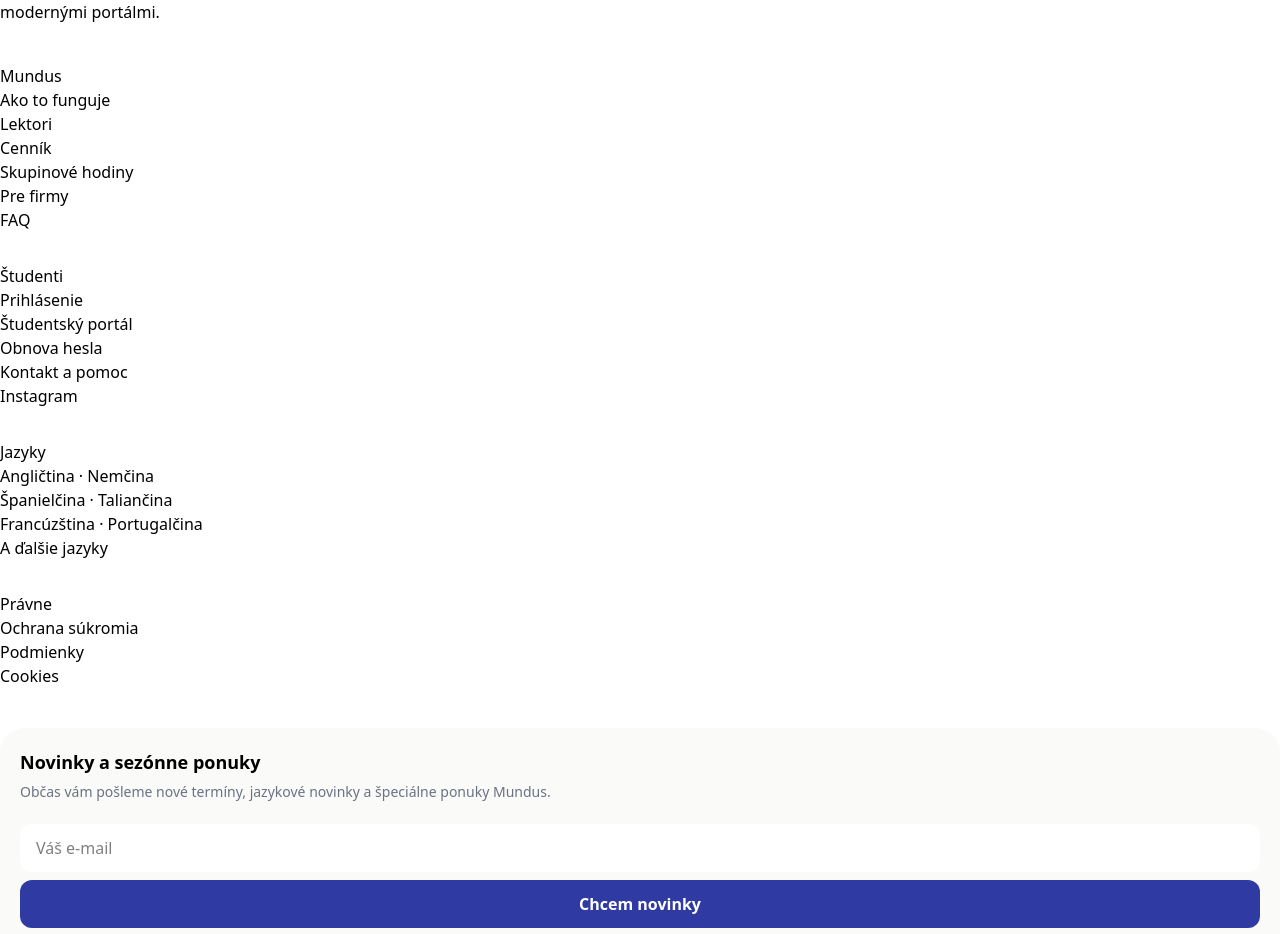
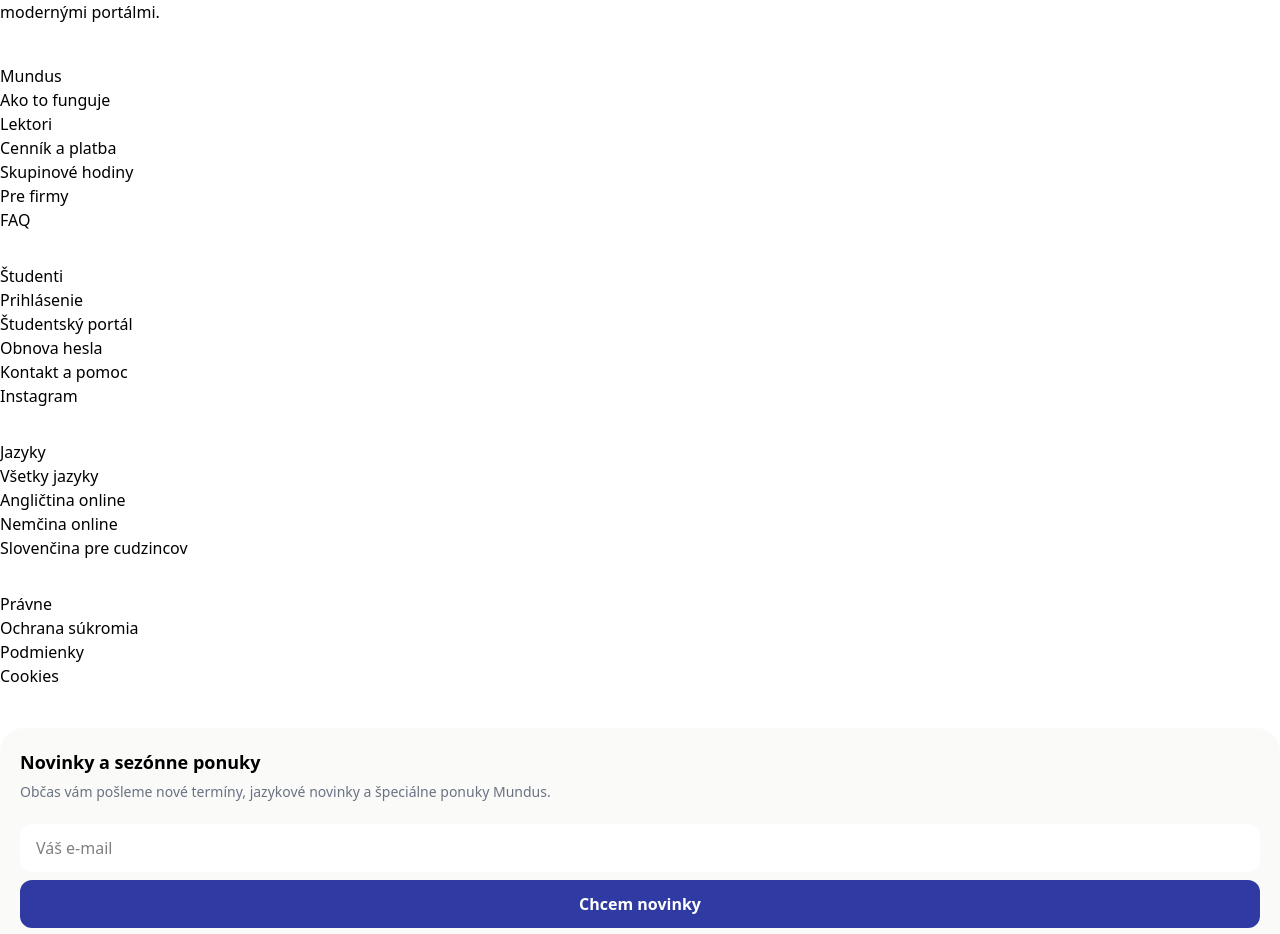
Before and after one commit to 505hits/mundus, a Next.js app: page /terms in a window 1280 px wide. Shown: the part 1120-2054 px from the top of the page. Built offline with nearby package versions, Linux system fonts and the light colour scheme; no server answers.

Commit message:
Use descriptive SEO links for languages and pricing

```diff
--- a/src/components/Footer.tsx
+++ b/src/components/Footer.tsx
@@ -14,7 +14,7 @@ export default function Footer() {
       links: [
         { href: "/#how-it-works", label: sk ? "Ako to funguje" : "How it works" },
         { href: "/#teachers", label: sk ? "Lektori" : "Teachers" },
-        { href: "/#pricing", label: sk ? "Cenník" : "Pricing" },
+        { href: "/pricing", label: sk ? "Cenník a platba" : "Pricing & payment" },
         { href: "/group-lessons", label: sk ? "Skupinové hodiny" : "Group lessons" },
         { href: "/companies", label: sk ? "Pre firmy" : "For companies" },
         { href: "/#faq", label: "FAQ" },
@@ -33,10 +33,10 @@ export default function Footer() {
     {
       title: sk ? "Jazyky" : "Languages",
       links: [
-        { href: "/#languages", label: sk ? "Angličtina · Nemčina" : "English · German" },
-        { href: "/#languages", label: sk ? "Španielčina · Taliančina" : "Spanish · Italian" },
-        { href: "/#languages", label: sk ? "Francúzština · Portugalčina" : "French · Portuguese" },
-        { href: "/#languages", label: sk ? "A ďalšie jazyky" : "And more languages" },
+        { href: "/languages", label: sk ? "Všetky jazyky" : "All languages" },
+        { href: "/languages/english", label: sk ? "Angličtina online" : "English online" },
+        { href: "/languages/german", label: sk ? "Nemčina online" : "German online" },
+        { href: "/languages/slovak-for-foreigners", label: sk ? "Slovenčina pre cudzincov" : "Slovak for foreigners" },
       ],
     },
     {
```
